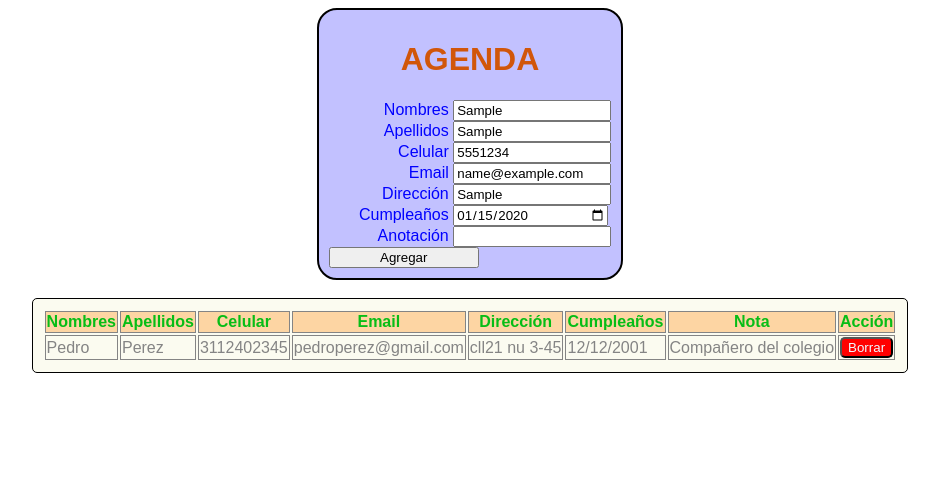
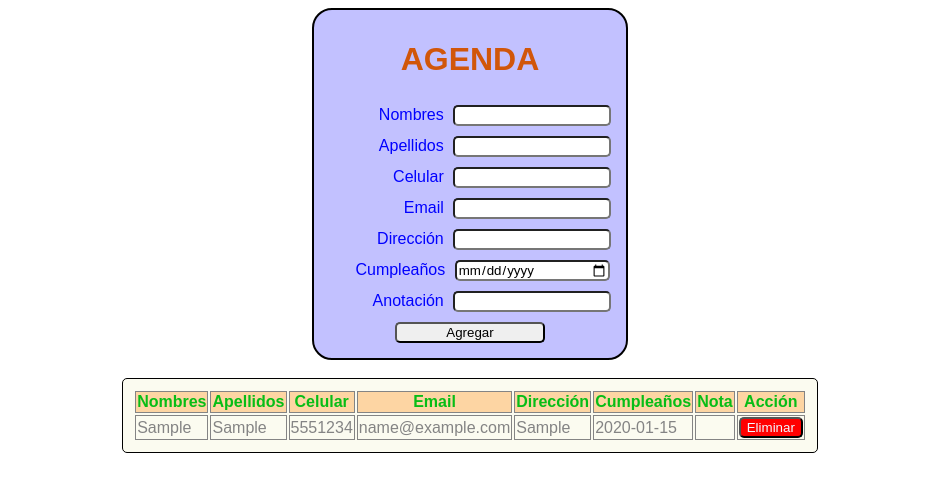
Before and after one commit to juandinetUPC/spa-js, a plain HTML site: page index.html in a window 1280 px wide. Both pictures are taken after typing "Sample", "Sample", "5551234", "name@example.com", "Sample", "2020-01-15" into the empty fields and a click on the button "Agregar". Shown: the whole page, without its empty margins (170-1109 px from the left). Drawn offline with Linux system fonts and the light colour scheme.

Commit message:
Validacion de campos vacios

```diff
--- a/app.js
+++ b/app.js
@@ -14,5 +14,46 @@ var contador = 1;
 guardar.addEventListener("click",agregarATabla)
 
 function agregarATabla(){
-    console.log("se ha dado click al boton");
+    //console.log("se ha dado click al boton");
+    nombre = document.getElementById("nombre").value;
+    apellido = document.getElementById("apellido").value;
+    telefono = document.getElementById("telefono").value;
+    email = document.getElementById("email").value;
+    direccion = document.getElementById("direccion").value;
+    fecha = document.getElementById("fecha").value;
+    nota = document.getElementById("nota").value;
+    if(nombre == "" || apellido == "" || telefono == "" || email == "" || direccion == "" ){
+        alert("Todos los campos deben estar llenos");
+    }else{
+
+    var fila = tabla.insertRow(contador);
+    var celda1 = fila.insertCell(0);
+    var celda2 = fila.insertCell(1);
+    var celda3 = fila.insertCell(2);
+    var celda4 = fila.insertCell(3);
+    var celda5 = fila.insertCell(4);
+    var celda6 = fila.insertCell(5);
+    var celda7 = fila.insertCell(6);
+    var celda8 = fila.insertCell(7);
+    celda1.innerHTML=nombre;
+    celda2.innerHTML = apellido;
+    celda3.innerHTML = telefono;
+    celda4.innerHTML = email;
+    celda5.innerHTML = direccion;
+    celda6.innerHTML = fecha;
+    celda7.innerHTML = nota;
+    celda8.innerHTML = '<button class="btn-danger" onclick="eliminarFila(this)">Eliminar</button>';
+    document.getElementById("nombre").value = "";
+    document.getElementById("apellido").value = "";
+    document.getElementById("telefono").value = "";
+    document.getElementById("email").value = "";
+    document.getElementById("direccion").value = "";
+    document.getElementById("fecha").value = "";
+    document.getElementById("nota").value = "";
+    contador++;
 }
+}
+function eliminarFila(fila){
+    tabla.deleteRow(fila.parentNode.parentNode.rowIndex);
+    contador--;
+}
--- a/index.html
+++ b/index.html
@@ -51,7 +51,7 @@
             <th>Acción</th>
         </thead>
         <tbody>
-            <tr>
+            <!-- <tr>
                 <td>Pedro</td>
                 <td>Perez</td>
                 <td>3112402345</td>
@@ -60,7 +60,7 @@
                 <td>12/12/2001</td>
                 <td>Compañero del colegio</td>
                 <td> <button class="btn-danger" onclick="eliminarFila(this)">Borrar</button></td>
-            </tr>
+            </tr> -->
         </tbody>
 
         </table>
--- a/styles.css
+++ b/styles.css
@@ -8,6 +8,8 @@ h1{
 }
 input{
     width: 150px;
+    border-radius: 5px;
+    margin: 5px 5px 5px;
 
 }
 label{
@@ -31,6 +33,7 @@ div{
     border: 2px solid black;
     padding: 10px 10px 10px;
     border-radius: 20px;
+   text-align: center;
 }
 .tabla{
     background-color: rgba(250, 250, 234, 0.726);
```
